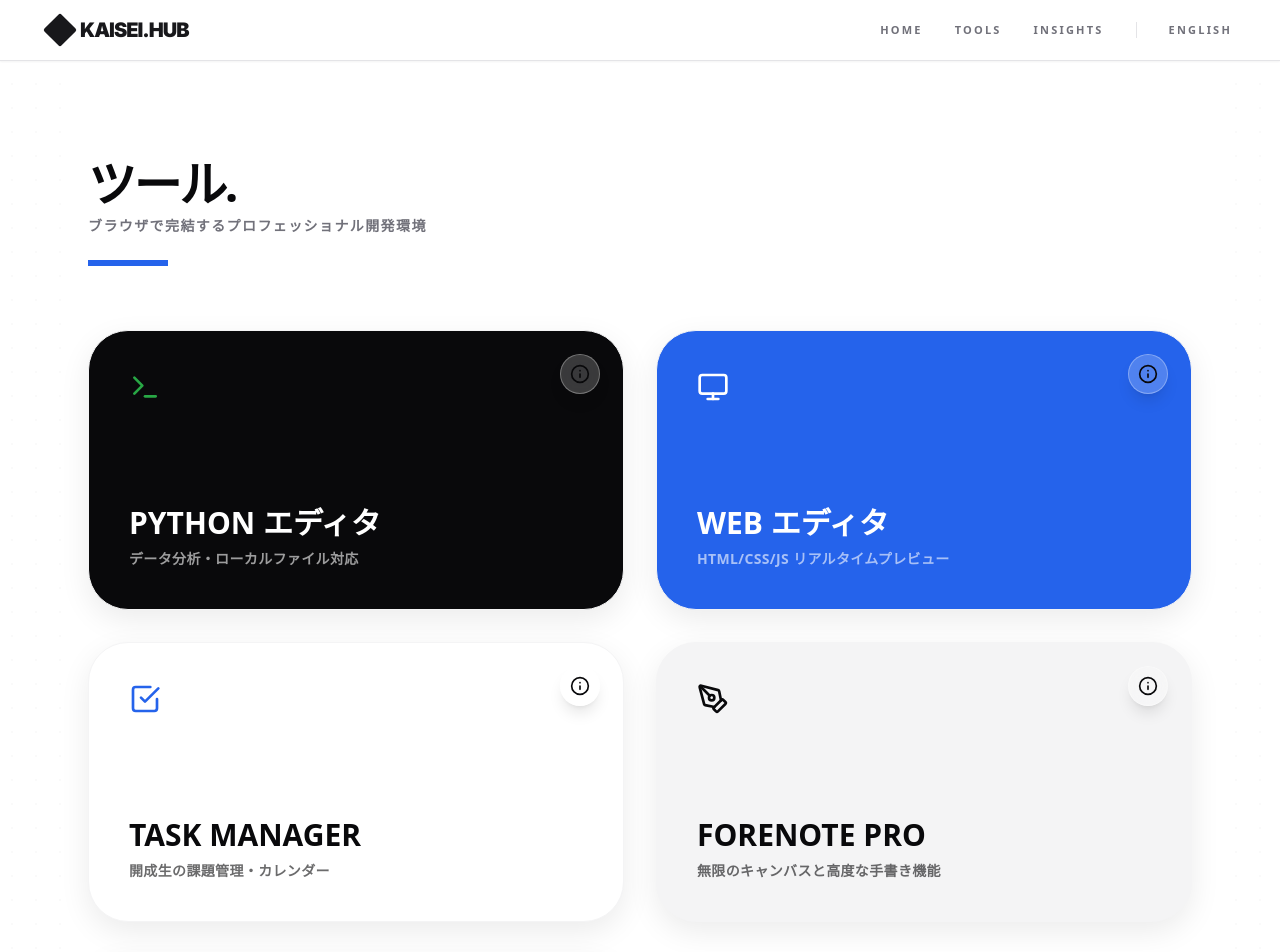
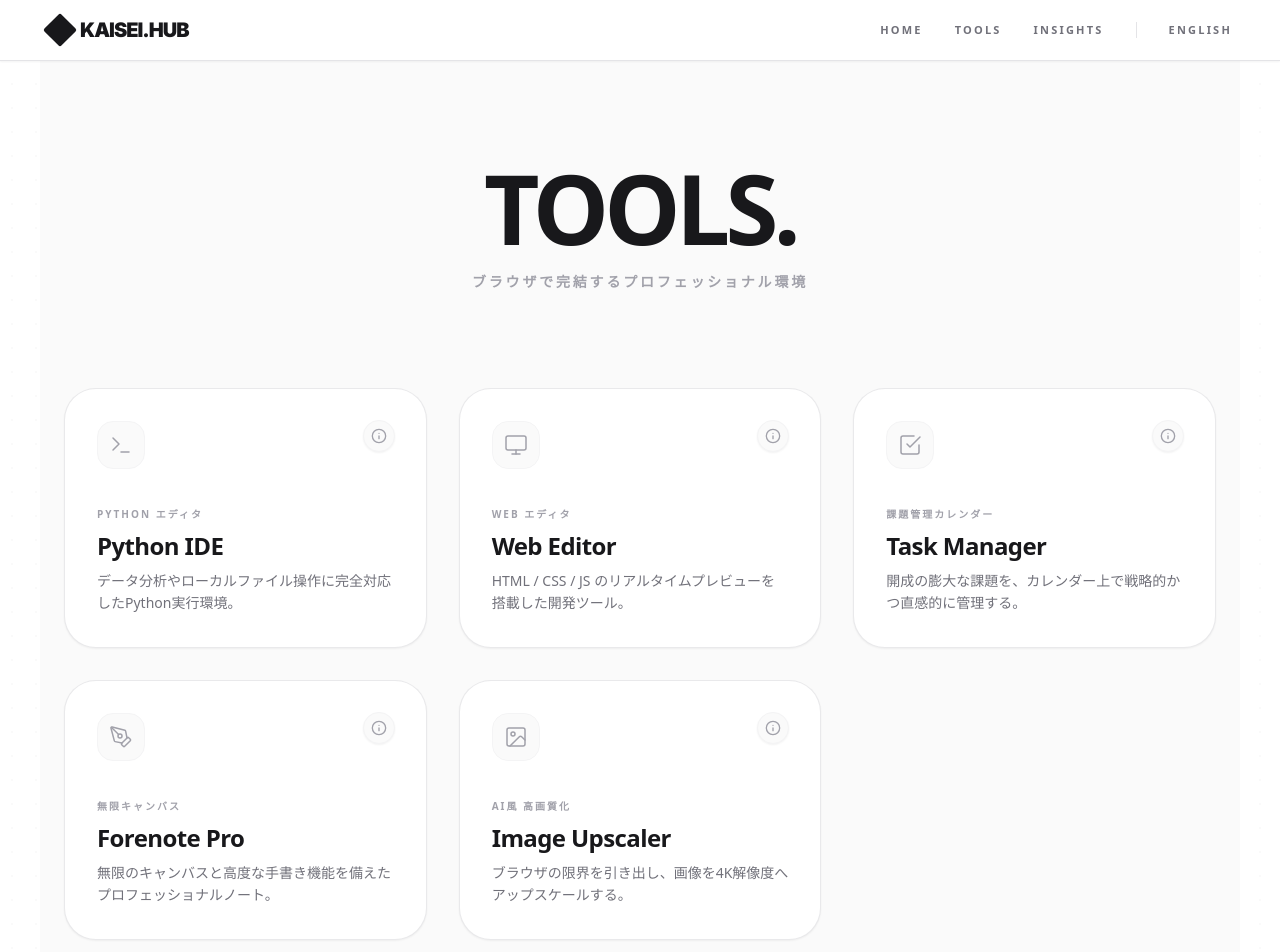
Before and after one commit to kaisei-2026/kaisei-12.-fromgoogle, a Next.js app: page /kaisei-google/tools in a window 1280 px wide. Shown: the top 952 px of the page. Built offline with nearby package versions, Linux system fonts and the light colour scheme.

Commit message:
Update page.tsx

```diff
--- a/app/tools/page.tsx
+++ b/app/tools/page.tsx
@@ -1,65 +1,64 @@
 "use client";
 import { motion, AnimatePresence } from "framer-motion";
 import Link from "next/link";
-// 🌟 ImageIconを追加インポートしています
-import { PenTool, Terminal, Monitor, CheckSquare, Info, X, Image as ImageIcon } from "lucide-react";
+import { PenTool, Terminal, Monitor, CheckSquare, Info, X, Image as ImageIcon, ArrowUpRight } from "lucide-react";
 import { useEffect, useState } from "react";
 
-// ツールのデータ定義
+// 洗練されたデータ定義に変更
 const toolsData = {
   jp: [
     {
       id: "python-editor",
-      title: "PYTHON エディタ",
-      desc: "データ分析・ローカルファイル対応",
-      icon: <Terminal size={32} />,
-      color: "bg-zinc-950",
-      textColor: "text-white",
-      iconColor: "text-[#28a745]",
+      title: "Python IDE",
+      subtitle: "Python エディタ",
+      desc: "データ分析やローカルファイル操作に完全対応したPython実行環境。",
+      icon: <Terminal size={24} strokeWidth={1.5} />,
+      glow: "from-emerald-400/20 to-transparent",
+      textGlow: "group-hover:text-emerald-500",
       link: "/tools/python-editor",
       guide: "【Pythonエディタの使い方】\n1. 「実行」ボタンでコードを動かせます。\n2. .ipynb拡張子を使えばJupyterモード（自動画面クリア）になります。\n3. 「フォルダを開く」でChromebook内の実際のファイルを直接編集・保存（Ctrl+S）できます。"
     },
     {
       id: "code-editor",
-      title: "WEB エディタ",
-      desc: "HTML/CSS/JS リアルタイムプレビュー",
-      icon: <Monitor size={32} />,
-      color: "bg-blue-600",
-      textColor: "text-white",
-      iconColor: "text-white",
+      title: "Web Editor",
+      subtitle: "WEB エディタ",
+      desc: "HTML / CSS / JS のリアルタイムプレビューを搭載した開発ツール。",
+      icon: <Monitor size={24} strokeWidth={1.5} />,
+      glow: "from-blue-400/20 to-transparent",
+      textGlow: "group-hover:text-blue-500",
       link: "/tools/code-editor",
-      guide: "【Webエディタの使い方】\n1. 左側のエディタでコードを書くと、LIVEプレビューに反映されます。\n2. HTML/CSS/JSファイルを切り替えて開発できます。\n3. 「LIVE」ボタンを押すと、別ウィンドウで全画面プレビューが開きます。"
+      guide: "【Webエディタの使い方】\n1. 左側のエディタでコードを書くと、LIVEプレビューに即座に反映されます。\n2. 複数のファイルを切り替えて開発できます。\n3. 「LIVE」ボタンを押すと、別ウィンドウで全画面プレビューが開きます。"
     },
     {
       id: "task-manager",
-      title: "TASK MANAGER",
-      desc: "開成生の課題管理・カレンダー",
-      icon: <CheckSquare size={32} />,
-      color: "bg-white",
-      textColor: "text-zinc-950",
-      iconColor: "text-blue-600",
+      title: "Task Manager",
+      subtitle: "課題管理カレンダー",
+      desc: "開成の膨大な課題を、カレンダー上で戦略的かつ直感的に管理する。",
+      icon: <CheckSquare size={24} strokeWidth={1.5} />,
+      glow: "from-indigo-400/20 to-transparent",
+      textGlow: "group-hover:text-indigo-500",
       link: "/tools/task-manager",
-      guide: "【課題管理の使い方】\n1. カレンダーの日付をクリックして課題を登録します。\n2. 「全◯回」を設定すると、毎週や数日おきの課題を一括登録できます。\n3. 登録した課題を長押しして別の日にドラッグ移動できます。"
+      guide: "【課題管理の使い方】\n1. カレンダーの日付をクリックして課題を登録します。\n2. 「全◯回」を設定すると、毎週や数日おきの課題を一括登録できます。\n3. 登録した課題を長押しして別の日にドラッグ＆ドロップで移動できます。"
     },
     {
       id: "forenote",
-      title: "FORENOTE PRO",
-      desc: "無限のキャンバスと高度な手書き機能",
-      icon: <PenTool size={32} />,
-      color: "bg-zinc-100",
-      textColor: "text-zinc-950",
-      iconColor: "text-zinc-950",
+      title: "Forenote Pro",
+      subtitle: "無限キャンバス",
+      desc: "無限のキャンバスと高度な手書き機能を備えたプロフェッショナルノート。",
+      icon: <PenTool size={24} strokeWidth={1.5} />,
+      glow: "from-zinc-400/20 to-transparent",
+      textGlow: "group-hover:text-zinc-700",
       link: "/tools/forenote",
       guide: "【Forenote Proの使い方】\n1. 画面上のツールからペンや図形を選んで手書きできます。\n2. なげなわツールで書いたものを選択・移動・変形できます。\n3. データは自動的にブラウザに保存され、次回起動時も続きから描けます。"
-    }, // 🌟 ←ここにカンマが必要でした！
+    },
     {
       id: "image-upscaler",
-      title: "IMAGE UPSCALER",
-      desc: "高画質化・4Kアップスケール",
-      icon: <ImageIcon size={32} />,
-      color: "bg-emerald-500",
-      textColor: "text-white",
-      iconColor: "text-white",
+      title: "Image Upscaler",
+      subtitle: "AI風 高画質化",
+      desc: "ブラウザの限界を引き出し、画像を4K解像度へアップスケールする。",
+      icon: <ImageIcon size={24} strokeWidth={1.5} />,
+      glow: "from-teal-400/20 to-transparent",
+      textGlow: "group-hover:text-teal-500",
       link: "/tools/image-upscaler",
       guide: "【画像高画質化ツールの使い方】\n1. 画像をドラッグ＆ドロップで読み込みます。\n2. 2倍や4倍を選択すると、内部で最高精度の補間計算が行われます。\n3. シャープネス（くっきり感）や彩度を調整し、保存ボタンでダウンロードできます。"
     }
@@ -67,58 +66,58 @@ const toolsData = {
   en: [
     {
       id: "python-editor",
-      title: "PYTHON IDE",
-      desc: "Data Analysis / Local Files",
-      icon: <Terminal size={32} />,
-      color: "bg-zinc-950",
-      textColor: "text-white",
-      iconColor: "text-[#28a745]",
+      title: "Python IDE",
+      subtitle: "Python Editor",
+      desc: "Python execution environment with full support for data analysis and local files.",
+      icon: <Terminal size={24} strokeWidth={1.5} />,
+      glow: "from-emerald-400/20 to-transparent",
+      textGlow: "group-hover:text-emerald-500",
       link: "/tools/python-editor",
-      guide: "How to use Python IDE:\n1. Click 'RUN' to execute code.\n2. Use .ipynb extension for Jupyter mode.\n3. Open Folder to edit and save (Ctrl+S) local files directly."
+      guide: "How to use Python IDE:\n1. Click 'RUN' to execute code.\n2. Use .ipynb extension for Jupyter mode.\n3. Open Folder to edit and save local files directly."
     },
     {
       id: "code-editor",
-      title: "WEB IDE",
-      desc: "HTML/CSS/JS Live Preview",
-      icon: <Monitor size={32} />,
-      color: "bg-blue-600",
-      textColor: "text-white",
-      iconColor: "text-white",
+      title: "Web Editor",
+      subtitle: "HTML / CSS / JS",
+      desc: "Development tool featuring real-time preview of HTML, CSS, and JavaScript.",
+      icon: <Monitor size={24} strokeWidth={1.5} />,
+      glow: "from-blue-400/20 to-transparent",
+      textGlow: "group-hover:text-blue-500",
       link: "/tools/code-editor",
-      guide: "How to use Web IDE:\n1. Codes reflect instantly in preview.\n2. Support HTML, CSS, and JS files.\n3. Click 'LIVE' to open preview in a new window."
+      guide: "How to use Web Editor:\n1. Codes reflect instantly in preview.\n2. Switch between multiple files easily.\n3. Click 'LIVE' to open full-screen preview."
     },
     {
       id: "task-manager",
-      title: "TASK MANAGER",
-      desc: "Calendar-based Task Tracking",
-      icon: <CheckSquare size={32} />,
-      color: "bg-white",
-      textColor: "text-zinc-950",
-      iconColor: "text-blue-600",
+      title: "Task Manager",
+      subtitle: "Calendar & Tasks",
+      desc: "Manage massive workloads strategically and intuitively on a calendar.",
+      icon: <CheckSquare size={24} strokeWidth={1.5} />,
+      glow: "from-indigo-400/20 to-transparent",
+      textGlow: "group-hover:text-indigo-500",
       link: "/tools/task-manager",
-      guide: "How to use Task Manager:\n1. Click calendar days to add tasks.\n2. Use 'Repeat' to add multiple occurrences at once.\n3. Drag and drop tasks to change dates."
+      guide: "How to use Task Manager:\n1. Click dates to add tasks.\n2. Use 'Repeat' for recurring assignments.\n3. Drag & drop tasks to reschedule."
     },
     {
       id: "forenote",
-      title: "FORENOTE PRO",
-      desc: "Infinite Canvas & Handwriting",
-      icon: <PenTool size={32} />,
-      color: "bg-zinc-100",
-      textColor: "text-zinc-950",
-      iconColor: "text-zinc-950",
+      title: "Forenote Pro",
+      subtitle: "Digital Notebook",
+      desc: "Professional notebook with infinite canvas and advanced handwriting tools.",
+      icon: <PenTool size={24} strokeWidth={1.5} />,
+      glow: "from-zinc-400/20 to-transparent",
+      textGlow: "group-hover:text-zinc-700",
       link: "/tools/forenote",
-      guide: "How to use Forenote Pro:\n1. Write freely using pen and shapes.\n2. Use Lasso tool to move or resize objects.\n3. Everything is auto-saved to your browser."
-    }, // 🌟 ←ここもです！
+      guide: "How to use Forenote Pro:\n1. Write freely with various tools.\n2. Use Lasso to move or resize.\n3. Everything auto-saves to your browser."
+    },
     {
       id: "image-upscaler",
-      title: "IMAGE UPSCALER",
-      desc: "Enhance & 4K Upscaling",
-      icon: <ImageIcon size={32} />,
-      color: "bg-emerald-500",
-      textColor: "text-white",
-      iconColor: "text-white",
+      title: "Image Upscaler",
+      subtitle: "AI-style Enhance",
+      desc: "Pushing browser limits to upscale images to 4K resolution.",
+      icon: <ImageIcon size={24} strokeWidth={1.5} />,
+      glow: "from-teal-400/20 to-transparent",
+      textGlow: "group-hover:text-teal-500",
       link: "/tools/image-upscaler",
-      guide: "How to use Image Upscaler:\n1. Drag and drop an image.\n2. Select 2x or 4x scale. High-quality interpolation will be applied.\n3. Adjust sharpness and download."
+      guide: "How to use Upscaler:\n1. Drag & drop an image.\n2. Select scale (e.g., 2x or 4x).\n3. Adjust sharpness and download."
     }
   ]
 };
@@ -136,43 +135,57 @@ export default function ToolsPage() {
   if (!mounted) return null;
 
   return (
-    <div className="min-h-screen pt-40 pb-20 px-6 max-w-6xl mx-auto bg-white font-sans">
+    <div className="min-h-screen pt-40 pb-24 px-6 max-w-[1200px] mx-auto bg-[#fafafa] font-sans">
+
       {/* Header */}
-      <div className="mb-16">
-        <h1 className="text-5xl font-black text-zinc-950 tracking-tighter uppercase">
-          {lang === "jp" ? "ツール." : "Tools."}
+      <div className="mb-24 text-center">
+        <h1 className="text-6xl md:text-8xl font-black text-zinc-900 tracking-tighter uppercase mb-4">
+          Tools.
         </h1>
-        <p className="mt-2 text-zinc-500 font-bold tracking-widest text-sm">
-          {lang === "jp" ? "ブラウザで完結するプロフェッショナル開発環境" : "Professional environments directly in your browser."}
+        <p className="text-zinc-400 font-bold tracking-[0.2em] text-xs md:text-sm uppercase">
+          {lang === "jp" ? "ブラウザで完結するプロフェッショナル環境" : "Professional environments in your browser"}
         </p>
-        <div className="h-1.5 w-20 bg-blue-600 mt-6" />
       </div>
 
-      {/* Grid */}
-      <div className="grid grid-cols-1 md:grid-cols-2 gap-8">
+      {/* Grid: 完全にサイズを統一した美しいBentoレイアウト */}
+      <div className="grid grid-cols-1 md:grid-cols-2 lg:grid-cols-3 gap-6 md:gap-8">
         {toolsData[lang].map((tool) => (
           <div key={tool.id} className="relative group">
-            {/* ツールへのリンク */}
-            <Link href={tool.link} className="block outline-none">
-              <motion.div
-                whileHover={{ y: -5 }}
-                className={`h-[280px] ${tool.color} ${tool.textColor} p-10 flex flex-col justify-between rounded-[2.5rem] shadow-[0_10px_30px_rgba(0,0,0,0.08)] transition-all border border-zinc-100 hover:shadow-2xl`}
-              >
-                <div className={tool.iconColor}>{tool.icon}</div>
-                <div>
-                  <h2 className="text-3xl font-black uppercase leading-tight mb-2">{tool.title}</h2>
-                  <p className="opacity-60 font-bold text-sm tracking-wide">{tool.desc}</p>
+
+            <Link href={tool.link} className="block outline-none h-full">
+              <div className="relative h-[260px] bg-white border border-zinc-200/80 rounded-[2rem] p-8 flex flex-col justify-between overflow-hidden shadow-sm hover:shadow-[0_20px_40px_rgba(0,0,0,0.06)] hover:border-zinc-300 transition-all duration-500 z-10">
+
+                {/* 🌟 背景の淡い発光（Cursor風） */}
+                <div className={`absolute -top-20 -right-20 w-64 h-64 bg-gradient-to-br ${tool.glow} blur-3xl opacity-0 group-hover:opacity-100 transition-opacity duration-700 pointer-events-none`} />
+
+                {/* 上部: アイコン & インフォボタン */}
+                <div className="flex justify-between items-start z-10 relative">
+                  <div className={`w-12 h-12 rounded-2xl bg-zinc-50 border border-zinc-100 flex items-center justify-center text-zinc-400 transition-colors duration-300 ${tool.textGlow}`}>
+                    {tool.icon}
+                  </div>
                 </div>
-              </motion.div>
+
+                {/* 下部: テキスト */}
+                <div className="z-10 relative">
+                  <p className="text-[10px] font-black tracking-[0.2em] text-zinc-400 mb-2 uppercase">{tool.subtitle}</p>
+                  <h2 className="text-2xl font-black text-zinc-900 tracking-tight mb-2">{tool.title}</h2>
+                  <p className="text-sm font-medium text-zinc-500 leading-relaxed line-clamp-2">{tool.desc}</p>
+                </div>
+
+                {/* ホバー時に右下から現れる矢印 */}
+                <div className="absolute bottom-8 right-8 opacity-0 translate-y-4 group-hover:opacity-100 group-hover:translate-y-0 transition-all duration-300 text-zinc-300 group-hover:text-zinc-900">
+                  <ArrowUpRight size={24} strokeWidth={2} />
+                </div>
+              </div>
             </Link>
 
-            {/* 使い方ボタン */}
+            {/* 🌟 使い方ボタン (リンクとは独立してクリック可能) */}
             <button
-              onClick={() => setSelectedGuide(tool.guide)}
-              className="absolute top-6 right-6 w-10 h-10 rounded-full bg-white/20 backdrop-blur-md border border-white/30 flex items-center justify-center text-current hover:bg-white hover:text-black transition-all z-20 shadow-lg"
-              title="使い方を見る"
+              onClick={(e) => { e.preventDefault(); e.stopPropagation(); setSelectedGuide(tool.guide); }}
+              className="absolute top-8 right-8 w-8 h-8 rounded-full bg-zinc-50 border border-zinc-100 flex items-center justify-center text-zinc-400 hover:text-zinc-900 hover:bg-zinc-200 transition-all z-20 shadow-sm"
+              title="使い方"
             >
-              <Info size={20} />
+              <Info size={16} />
             </button>
           </div>
         ))}
@@ -187,41 +200,39 @@ export default function ToolsPage() {
               animate={{ opacity: 1 }}
               exit={{ opacity: 0 }}
               onClick={() => setSelectedGuide(null)}
-              className="absolute inset-0 bg-zinc-950/60 backdrop-blur-sm"
+              className="absolute inset-0 bg-zinc-900/40 backdrop-blur-md"
             />
             <motion.div
-              initial={{ scale: 0.9, opacity: 0, y: 20 }}
+              initial={{ scale: 0.95, opacity: 0, y: 20 }}
               animate={{ scale: 1, opacity: 1, y: 0 }}
-              exit={{ scale: 0.9, opacity: 0, y: 20 }}
-              className="relative bg-white text-zinc-950 p-8 md:p-12 rounded-[3rem] shadow-2xl max-w-lg w-full border border-zinc-200"
+              exit={{ scale: 0.95, opacity: 0, y: 20 }}
+              className="relative bg-white text-zinc-900 p-8 md:p-12 rounded-[2.5rem] shadow-2xl max-w-lg w-full border border-zinc-200"
             >
               <button
                 onClick={() => setSelectedGuide(null)}
-                className="absolute top-6 right-6 p-2 hover:bg-zinc-100 rounded-full transition-colors"
+                className="absolute top-6 right-6 p-2 hover:bg-zinc-100 rounded-full transition-colors text-zinc-400 hover:text-zinc-900"
               >
-                <X size={24} />
+                <X size={20} />
               </button>
-              <h3 className="text-xl font-black mb-6 flex items-center gap-2">
-                <Info className="text-blue-600" />
-                {lang === "jp" ? "使い方ガイド" : "How to Use"}
+              <h3 className="text-xl font-black mb-6 flex items-center gap-3">
+                <div className="w-8 h-8 rounded-full bg-zinc-100 flex items-center justify-center text-zinc-900">
+                  <Info size={16} />
+                </div>
+                {lang === "jp" ? "使い方ガイド" : "Quick Guide"}
               </h3>
-              <div className="text-zinc-600 leading-relaxed whitespace-pre-wrap font-medium">
+              <div className="text-zinc-600 leading-loose text-sm font-medium whitespace-pre-wrap">
                 {selectedGuide}
               </div>
               <button
                 onClick={() => setSelectedGuide(null)}
-                className="mt-8 w-full py-4 bg-zinc-900 text-white rounded-2xl font-bold hover:bg-zinc-800 transition-colors"
+                className="mt-10 w-full py-4 bg-zinc-900 text-white rounded-2xl font-bold hover:bg-zinc-800 transition-colors shadow-lg shadow-zinc-900/20"
               >
-                {lang === "jp" ? "わかった！" : "Got it"}
+                {lang === "jp" ? "理解しました" : "Got it"}
               </button>
             </motion.div>
           </div>
         )}
       </AnimatePresence>
-
-      <footer className="py-20 text-center text-zinc-400">
-        <p className="text-[10px] tracking-[0.4em] font-bold uppercase">© 2026 KAISEI HUB.</p>
-      </footer>
     </div>
   );
 }
```
